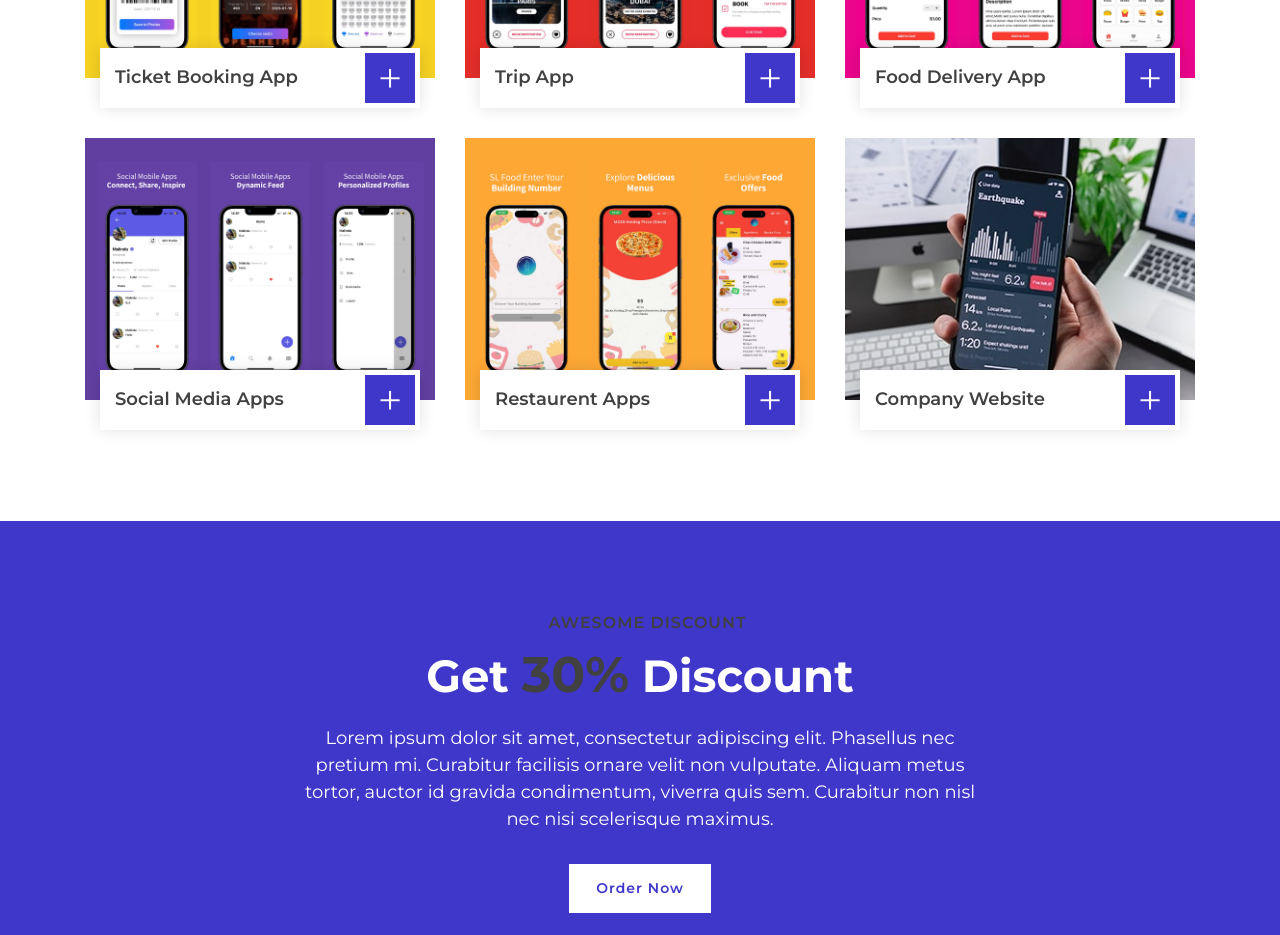
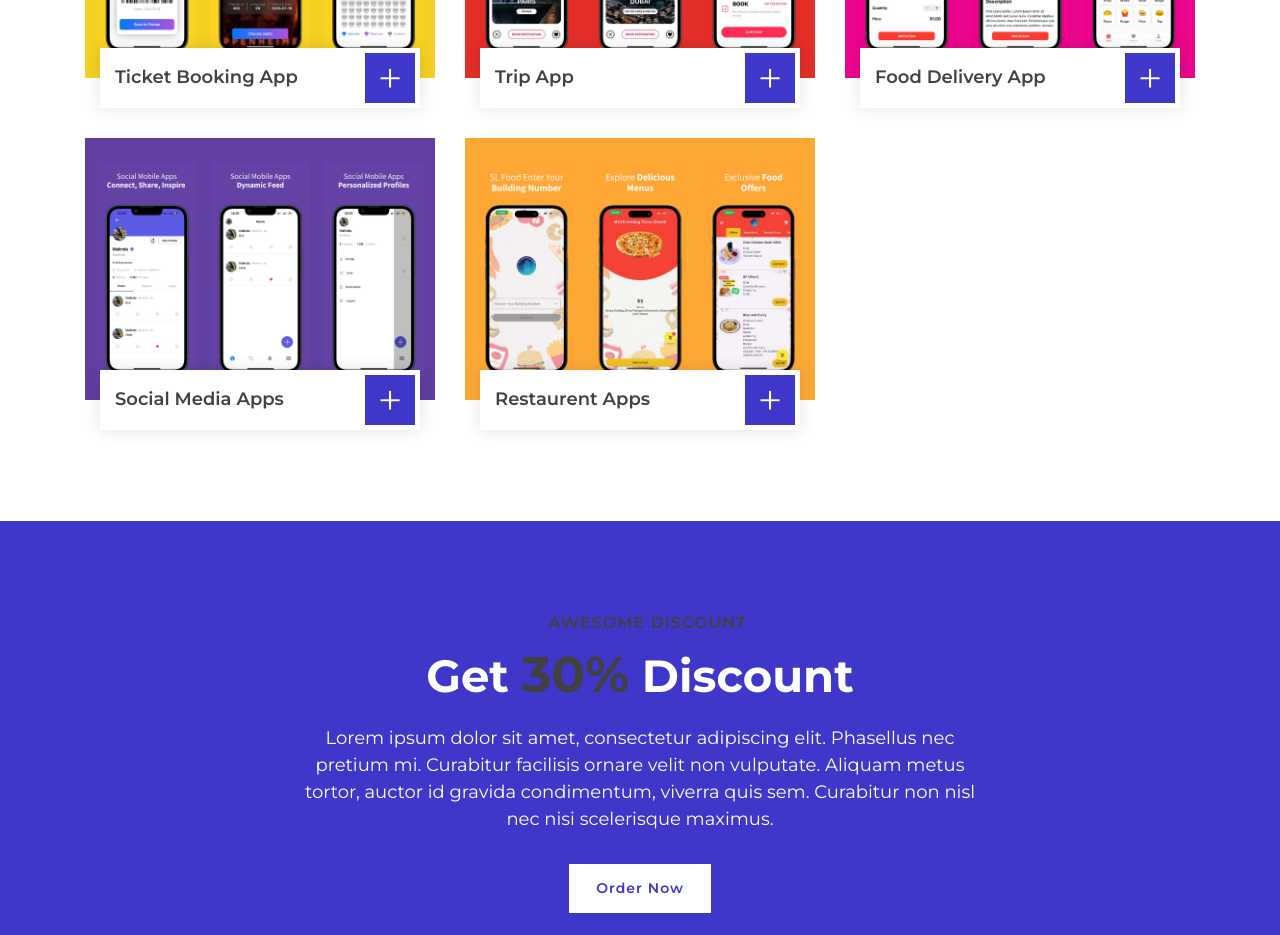
Before and after one commit to mobilestudiolk/cv, a plain HTML site: page index.html in a window 1280 px wide. Shown: the part 4120-5055 px from the top of the page. Drawn offline with nearby package versions, Linux system fonts and the light colour scheme.

Commit message:
Add files via upload

```diff
--- a/index.html
+++ b/index.html
@@ -367,7 +367,7 @@
                             </div>
                         </div>
                     </div>
-                    <div class="col-lg-4 col-md-6 col-sm-12 portfolio-item filter-3 wow fadeInUp" data-wow-delay="1s">
+                    <!-- <div class="col-lg-4 col-md-6 col-sm-12 portfolio-item filter-3 wow fadeInUp" data-wow-delay="1s">
                         <div class="portfolio-wrap">
                             <div class="portfolio-img">
                                 <img src="img/portfolio-6.jpg" alt="Image">
@@ -377,7 +377,7 @@
                                 <a class="btn" href="img/portfolio-6.jpg" data-lightbox="portfolio">+</a>
                             </div>
                         </div>
-                    </div>
+                    </div> -->
                 </div>
             </div>
         </div>
```
